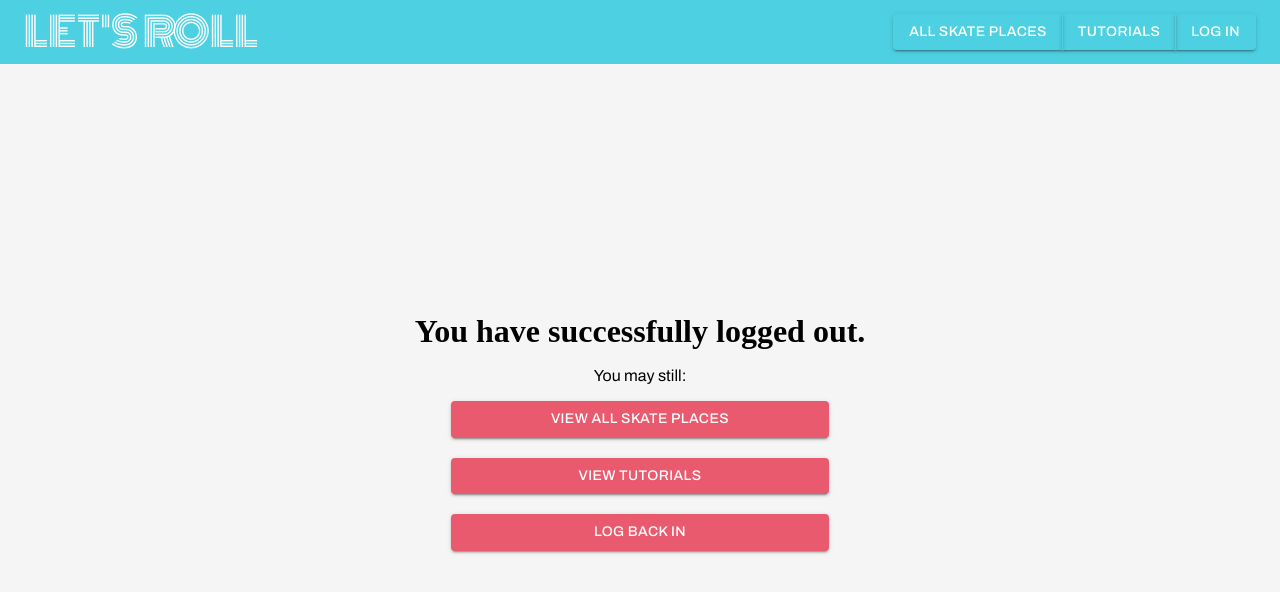
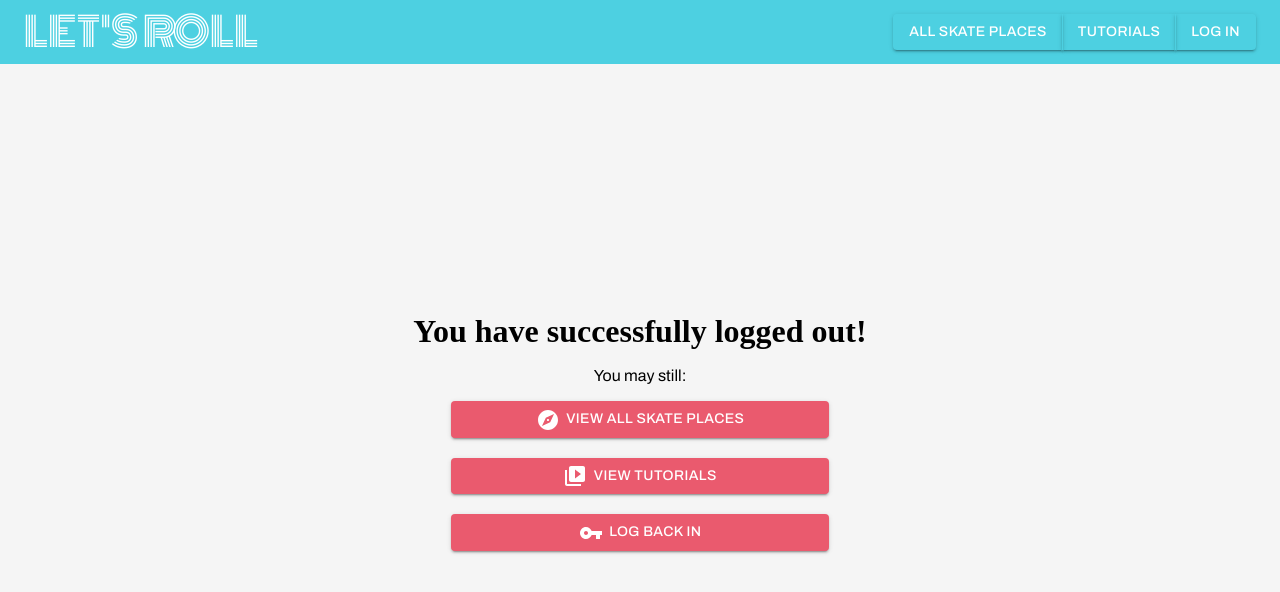
Before and after one commit to jadavianett/Lets-Roll, a React (Create React App) app in the folder client/: page /logout in a window 1280 px wide. Shown: the top 592 px of the page. Built offline with nearby package versions, Linux system fonts and the light colour scheme; a web font is replaced by a local one.

Commit message:
styling log out page buttons FINISHED, WORKING

```diff
--- a/client/src/pages/Logout.js
+++ b/client/src/pages/Logout.js
@@ -4,6 +4,9 @@ import Button from "@material-ui/core/Button";
 import { Link } from "react-router-dom";
 import AuthContext from "../context/AuthContext";
 import { useState, useContext, useEffect } from "react";
+import VideoLibraryIcon from "@material-ui/icons/VideoLibrary";
+import ExploreIcon from "@material-ui/icons/Explore";
+import VpnKeyIcon from '@material-ui/icons/VpnKey';
 
 const Logout = () => {
   const { jwt, setJwt } = useContext(AuthContext);
@@ -20,31 +23,31 @@ const Logout = () => {
     <>
       <div className="body-wrapper">
         <div className="content-wrapper">
-          <h1>You have successfully logged out.</h1>
+          <h1>You have successfully logged out!</h1>
           <br />
           <p>You may still:</p>
           <br />
-          <div id="dash-links">
+          <div id="dash-links" >
             <p class="btm-margin">
-              <Link to="/allplaces">
+              <Link to="/allplaces" className="no-link-style">
                 <Button variant="contained" className="full-width">
-                  VIEW ALL SKATE PLACES
+                <ExploreIcon /> &nbsp; VIEW ALL SKATE PLACES
                 </Button>
               </Link>
             </p>
 
             <p class="btm-margin">
-              <Link to="/tutorials">
+              <Link to="/tutorials" className="no-link-style">
                 <Button variant="contained" className="full-width">
-                  VIEW TUTORIALS
+                <VideoLibraryIcon /> &nbsp; VIEW TUTORIALS
                 </Button>
               </Link>
             </p>
 
             <p>
-              <Link to="/login">
+              <Link to="/login" className="no-link-style">
                 <Button variant="contained" className="full-width">
-                  LOG BACK IN
+                 <VpnKeyIcon/> &nbsp; LOG BACK IN
                 </Button>
               </Link>
             </p>
```
